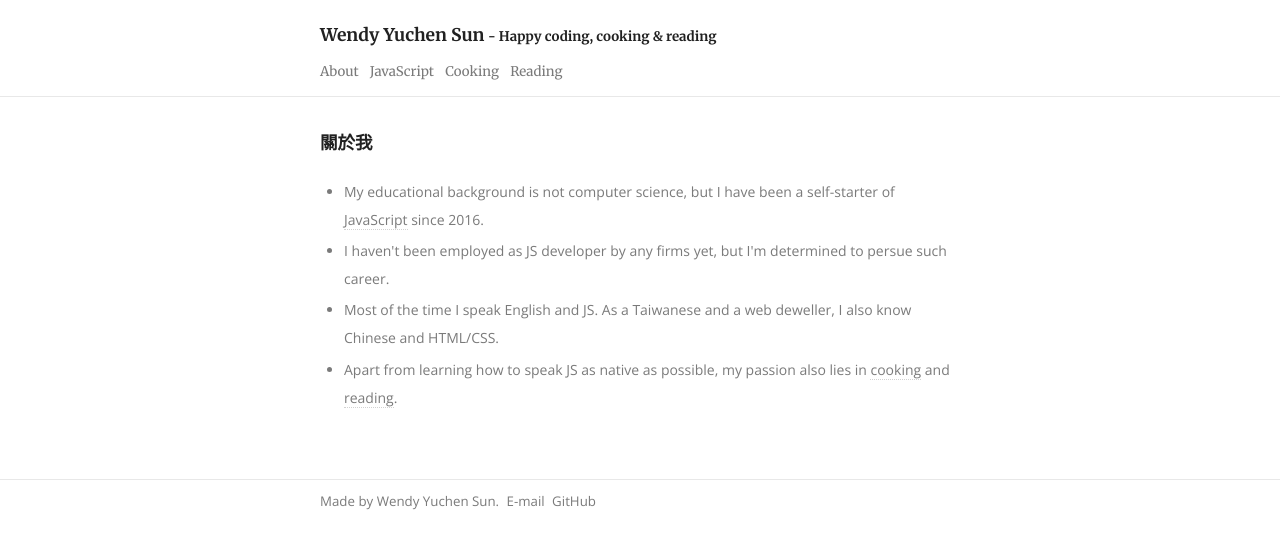
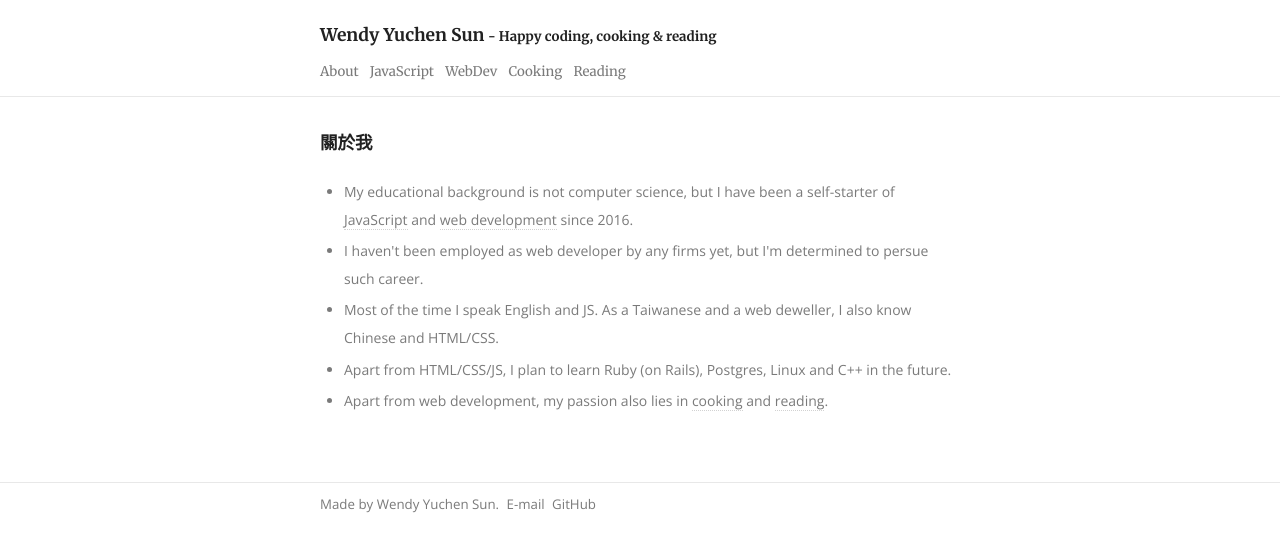
Before and after one commit to wendyyuchensun/wendyyuchensun.github.io, a Jekyll site: the page built from about/index.html, in a window 1280 px wide. Shown: the top 552 px of the page. Built offline with Jekyll 4.4.1, drawn with Linux system fonts in a browser that asks for light colours.

Commit message:
Update categories

```diff
--- a/_config.yml
+++ b/_config.yml
@@ -1,7 +1,7 @@
 title: Wendy Yuchen Sun
 email: wendyyuchensun@gmail.com
 description: Happy coding, cooking & reading
-keywords: JavaScript, cooking, reading
+keywords: JavaScript, web development, cooking, reading
 url: "https://wendyyuchensun.github.io"
 author: Wendy Yuchen Sun
 github_username:  wendyyuchensun
--- a/_includes/header.html
+++ b/_includes/header.html
@@ -6,8 +6,11 @@
   <span class="tab" id="about">
     <a href="{{ site.url }}/about/">About</a>
   </span>
+  <span class="tab" id="js">
+    <a href="{{ site.url }}/js/">JavaScript</a>
+  </span>
   <span class="tab" id="web_dev">
-    <a href="{{ site.url }}/js/">JavaScript</a>
+    <a href="{{ site.url }}/web_dev/">WebDev</a>
   </span>
   <span class="tab" id="cooking">
     <a href="https://icook.tw/users/wendyyuchensun/recipes" target="_blank">Cooking</a>
--- a/about/index.html
+++ b/about/index.html
@@ -7,17 +7,21 @@ layout: default
     <li>
       My educational background is not computer science,
       but I have been a self-starter of <a href="{{ site.url
-        }}/js">JavaScript</a> since 2016.
+      }}/js">JavaScript</a> and <a href="{{ site.url }}/web_dev">web development</a> since 2016.
     </li>
     <li>
-      I haven't been employed as JS developer by any firms yet,
+      I haven't been employed as web developer by any firms yet,
       but I'm determined to persue such career.
     </li>
     <li>
       Most of the time I speak English and JS.
-      As a Taiwanese and a web deweller, I also know Chinese and HTML/CSS.</li>
+      As a Taiwanese and a web deweller, I also know Chinese and HTML/CSS.
+    </li>
     <li>
-      Apart from learning how to speak JS as native as possible,
+      Apart from HTML/CSS/JS, I plan to learn Ruby (on Rails), Postgres, Linux and C++ in the future.
+    </li>
+    <li>
+      Apart from web development,
       my passion also lies in <a href="https://icook.tw/users/wendyyuchensun/recipes" target="_blank">cooking</a>
       and <a href="{{ site.url }}/reading">reading</a>.
     </li>
--- a/index.html
+++ b/index.html
@@ -1,4 +1,4 @@
----
+--
 title: Welcome!
 layout: default
 ---
@@ -6,6 +6,7 @@ layout: default
   Hello, I'm Wendy Yuchen Sun (a.k.a. 孫語辰).<br />
   I'm a person who likes to
   <a href="{{ site.url }}/js/">learn JavaScript</a>,
+  <a href="{{ site.url }}/web_dev/">develop websites and web apps</a>,
   <a href="https://icook.tw/users/wendyyuchensun/recipes" target="_blank">cook at home</a> and
   <a href="{{ site.url }}/reading/">read books</a>.
   <br />
--- /dev/null
+++ b/web_dev/index.html
@@ -0,0 +1,5 @@
+---
+title: Web Development
+layout: default
+---
+{% include under_construction.html %}
```
